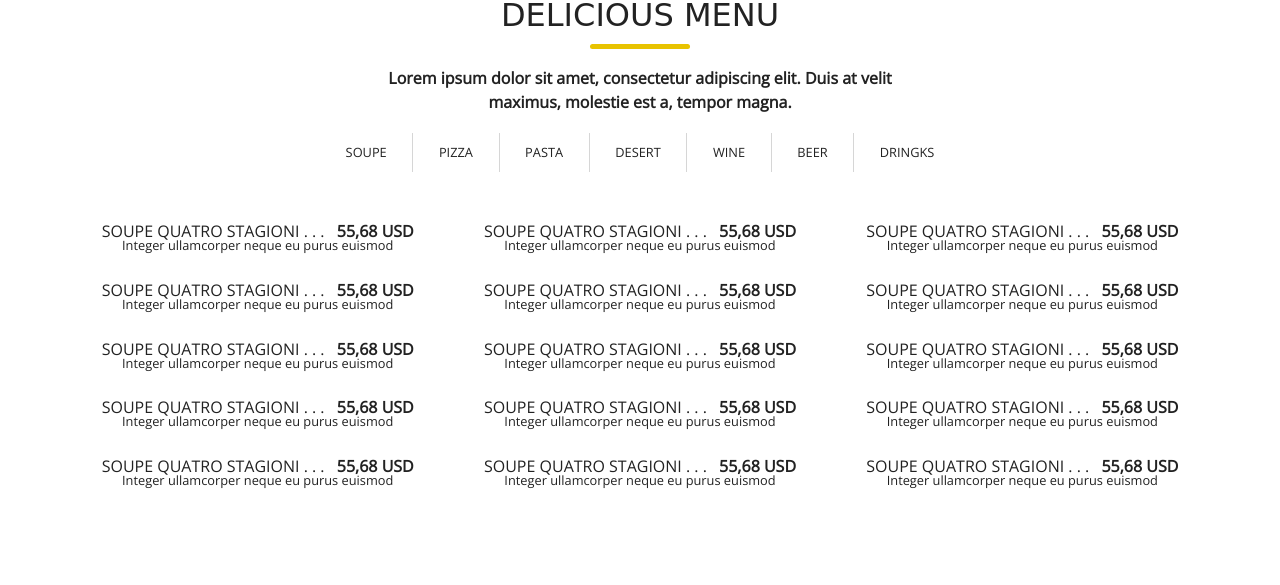
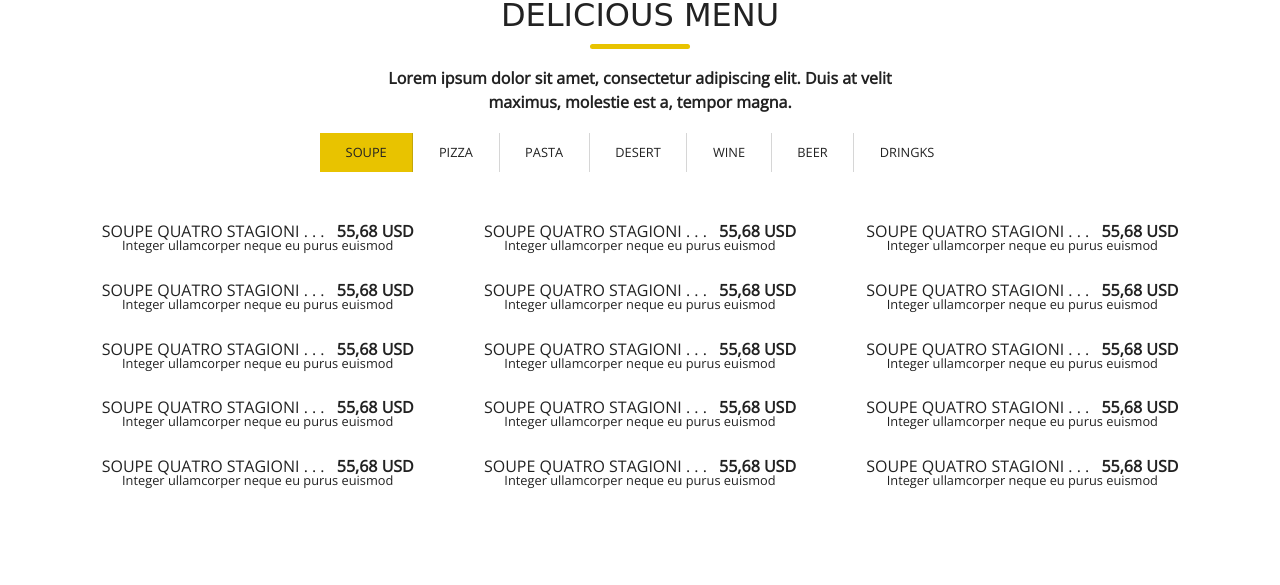
Before and after one commit to marcollie/hunger_web, a plain HTML site: page index.html in a window 1280 px wide. Shown: the part 3450-4035 px from the top of the page. Drawn offline with nearby package versions, Linux system fonts and the light colour scheme.

Commit message:
Update index.css

```diff
--- a/css/index.css
+++ b/css/index.css
@@ -500,6 +500,10 @@ nav a {
 .menutitle ul li:hover {
   background-color: #E8C300;
   transition: all ease 0.3s;
+}
+
+.menutitle ul li:first-child {
+  background-color: #E8C300;
 }
 
 .menutitle ul li:last-child {
```
